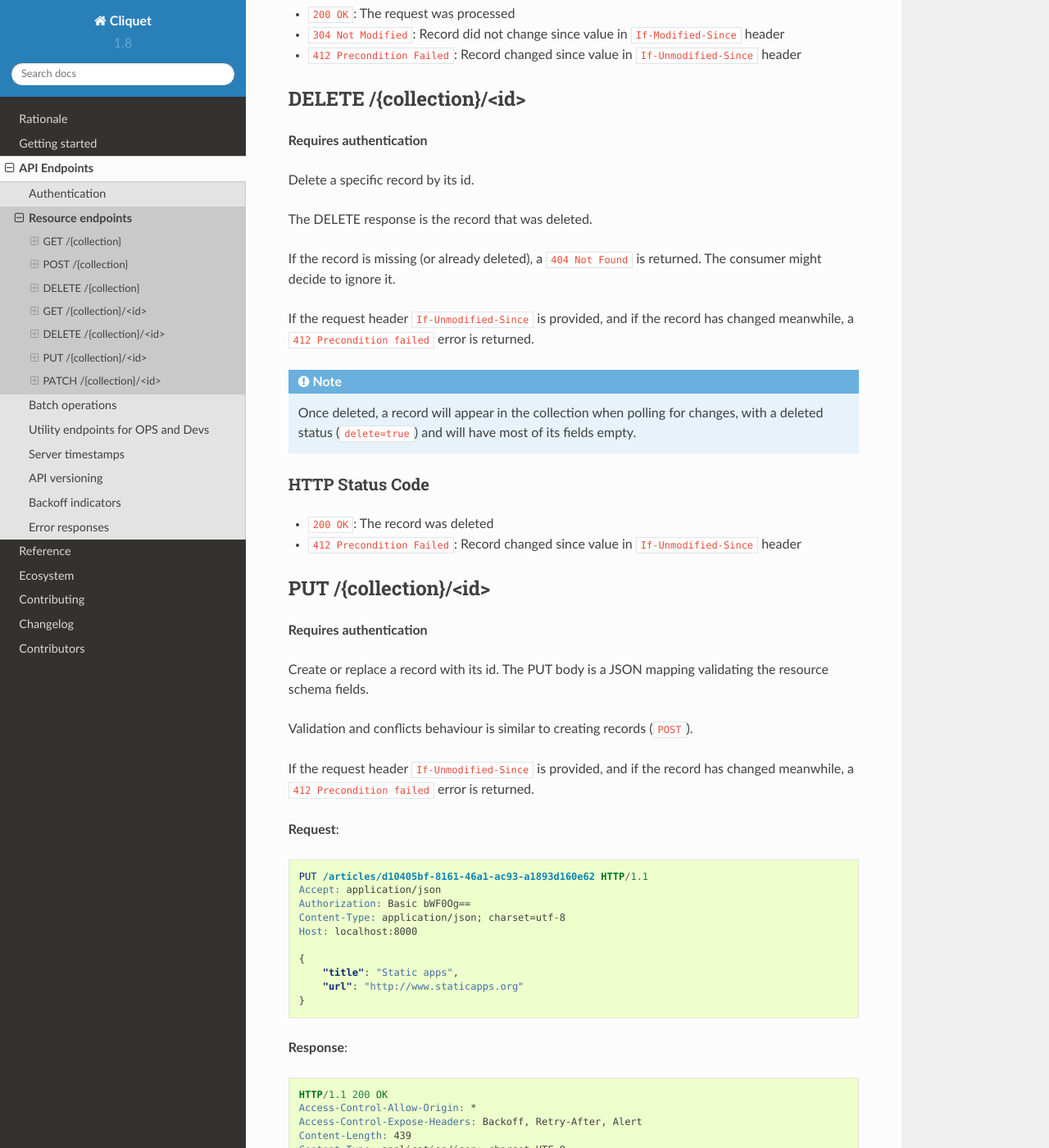
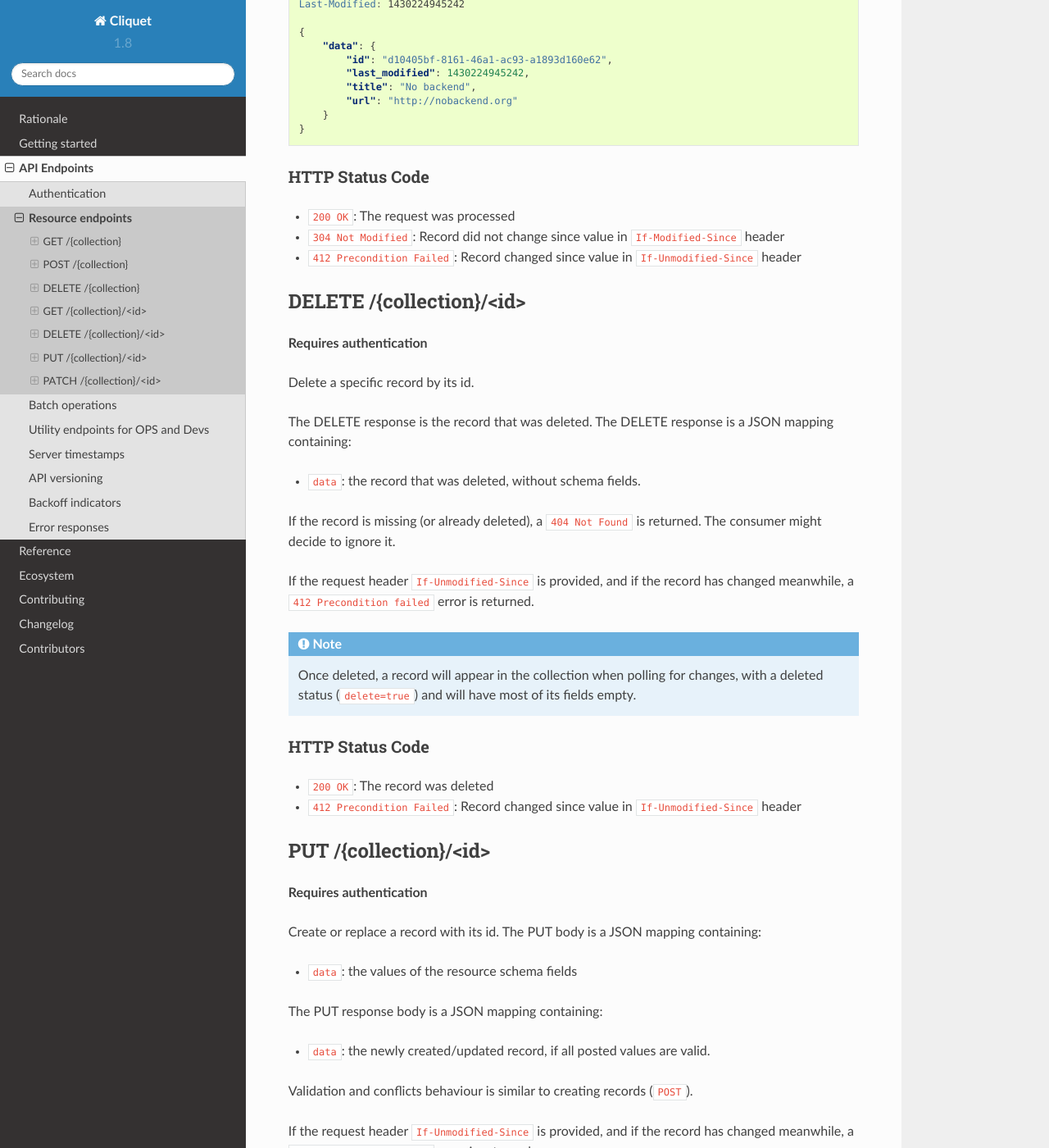
Before and after one commit to Kinto/kinto, a Sphinx documentation site: the page built from docs/api/resource.rst, in a window 1280 px wide and 1400 px high, scrolled down 7496 px. Shown: the whole window at 82% size. Built offline with Sphinx 7.4.7 and the Read the Docs theme 2.0.0, drawn with Linux system fonts in a browser that asks for light colours; some of the changed text lies outside the part shown.

Commit message:
Requests and responses now have "data" attribute (ref #254)

```diff
--- a/docs/api/resource.rst
+++ b/docs/api/resource.rst
@@ -13,7 +13,7 @@
 
 The returned value is a JSON mapping containing:
 
-- ``items``: the list of records, with exhaustive attributes
+- ``data``: the list of records, with exhaustive fields
 
 A ``Total-Records`` response header indicates the total number of records
 of the collection.
@@ -47,7 +47,7 @@
     Total-Records: 2
 
     {
-        "items": [
+        "data": [
             {
                 "id": "dc86afa9-a839-4ce1-ae02-3d538b75496f",
                 "last_modified": 1430222877724,
@@ -202,10 +202,14 @@
 
 **Requires authentication**
 
-Used to create a record in the collection. The POST body is a JSON
-mapping containing the values of the resource schema fields.
+Used to create a record in the collection. The POST body is a JSON mapping
+containing:
 
-The POST response body is the newly created record, if all posted values are valid.
+- ``data``: the values of the resource schema fields
+
+The POST response body is a JSON mapping containing:
+
+- ``data``: the newly created record, if all posted values are valid.
 
 If the request header ``If-Unmodified-Since`` is provided, and if the record has
 changed meanwhile, a ``412 Precondition failed`` error is returned.
@@ -222,8 +226,10 @@
     Host: localhost:8000
 
     {
-        "title": "Wikipedia FR",
-        "url": "http://fr.wikipedia.org"
+        "data": {
+            "title": "Wikipedia FR",
+            "url": "http://fr.wikipedia.org"
+        }
     }
 
 **Response**:
@@ -238,10 +244,12 @@
     Date: Tue, 28 Apr 2015 12:35:02 GMT
 
     {
-        "id": "cd30c031-c208-4fb9-ad65-1582d2a7ad5e",
-        "last_modified": 1430224502529,
-        "title": "Wikipedia FR",
-        "url": "http://fr.wikipedia.org"
+        "data": {
+            "id": "cd30c031-c208-4fb9-ad65-1582d2a7ad5e",
+            "last_modified": 1430224502529,
+            "title": "Wikipedia FR",
+            "url": "http://fr.wikipedia.org"
+        }
     }
 
 
@@ -291,8 +299,9 @@
 
 Delete multiple records. **Disabled by default**, see :ref:`configuration`.
 
-The DELETE response is a JSON mapping with an ``items`` attribute, returning
-the list of records that were deleted.
+The DELETE response is a JSON mapping containing:
+
+- ``data``: list of records that were deleted, without schema fields.
 
 It supports the same filtering capabilities as GET.
 
@@ -321,7 +330,7 @@
     Date: Tue, 28 Apr 2015 12:38:36 GMT
 
     {
-        "items": [
+        "data": [
             {
                 "deleted": true,
                 "id": "cd30c031-c208-4fb9-ad65-1582d2a7ad5e",
@@ -349,7 +358,10 @@
 
 **Requires authentication**
 
-Returns a specific record by its id.
+Returns a specific record by its id. The GET response body is a JSON mapping
+containing:
+
+- ``data``: the record with exhaustive schema fields.
 
 For convenience and consistency, a header ``Last-Modified`` will also repeat the
 value of the ``last_modified`` field.
@@ -379,10 +391,12 @@
     Last-Modified: 1430224945242
 
     {
-        "id": "d10405bf-8161-46a1-ac93-a1893d160e62",
-        "last_modified": 1430224945242,
-        "title": "No backend",
-        "url": "http://nobackend.org"
+        "data": {
+            "id": "d10405bf-8161-46a1-ac93-a1893d160e62",
+            "last_modified": 1430224945242,
+            "title": "No backend",
+            "url": "http://nobackend.org"
+        }
     }
 
 
@@ -401,7 +415,9 @@
 
 Delete a specific record by its id.
 
-The DELETE response is the record that was deleted.
+The DELETE response is the record that was deleted. The DELETE response is a JSON mapping containing:
+
+- ``data``: the record that was deleted, without schema fields.
 
 If the record is missing (or already deleted), a ``404 Not Found`` is returned.
 The consumer might decide to ignore it.
@@ -426,8 +442,13 @@
 
 **Requires authentication**
 
-Create or replace a record with its id. The PUT body is a JSON
-mapping validating the resource schema fields.
+Create or replace a record with its id. The PUT body is a JSON mapping containing:
+
+- ``data``: the values of the resource schema fields
+
+The PUT response body is a JSON mapping containing:
+
+- ``data``: the newly created/updated record, if all posted values are valid.
 
 Validation and conflicts behaviour is similar to creating records (``POST``).
 
@@ -446,8 +467,10 @@
     Host: localhost:8000
 
     {
-        "title": "Static apps",
-        "url": "http://www.staticapps.org"
+        "data": {
+            "title": "Static apps",
+            "url": "http://www.staticapps.org"
+        }
     }
 
 **Response**:
@@ -462,10 +485,12 @@
     Date: Tue, 28 Apr 2015 12:46:36 GMT
 
     {
-        "id": "d10405bf-8161-46a1-ac93-a1893d160e62",
-        "last_modified": 1430225196396,
-        "title": "Static apps",
-        "url": "http://www.staticapps.org"
+        "data": {
+            "id": "d10405bf-8161-46a1-ac93-a1893d160e62",
+            "last_modified": 1430225196396,
+            "title": "Static apps",
+            "url": "http://www.staticapps.org"
+        }
     }
 
 
@@ -484,17 +509,18 @@
 
 **Requires authentication**
 
-Modify a specific record by its id. The PATCH body is a JSON
-mapping containing a subset of the resource schema fields.
+Modify a specific record by its id. The PATCH body is a JSON mapping containing:
 
-The PATCH response is the modified record (*full*).
+- ``data``: a subset of the resource schema fields.
+
+The PATCH response body is a JSON mapping containing:
+
+- ``data``: the modified record (*full by default*)
 
 If a request header ``Response-Behavior`` is set to ``light``,
 only the fields whose value was changed are returned. If set to
 ``diff``, only the fields whose value became different than
 the one provided are returned.
-
-
 
 
 **Request**:
@@ -508,7 +534,9 @@
     Host: localhost:8000
 
     {
-        "title": "No Backend"
+        "data": {
+            "title": "No Backend"
+        }
     }
 
 **Response**:
@@ -523,10 +551,12 @@
     Date: Tue, 28 Apr 2015 12:46:36 GMT
 
     {
-        "id": "d10405bf-8161-46a1-ac93-a1893d160e62",
-        "last_modified": 1430225196396,
-        "title": "No Backend",
-        "url": "http://nobackend.org"
+        "data": {
+            "id": "d10405bf-8161-46a1-ac93-a1893d160e62",
+            "last_modified": 1430225196396,
+            "title": "No Backend",
+            "url": "http://nobackend.org"
+        }
     }
 
 
```
Also changed, not shown: 12 other files.
